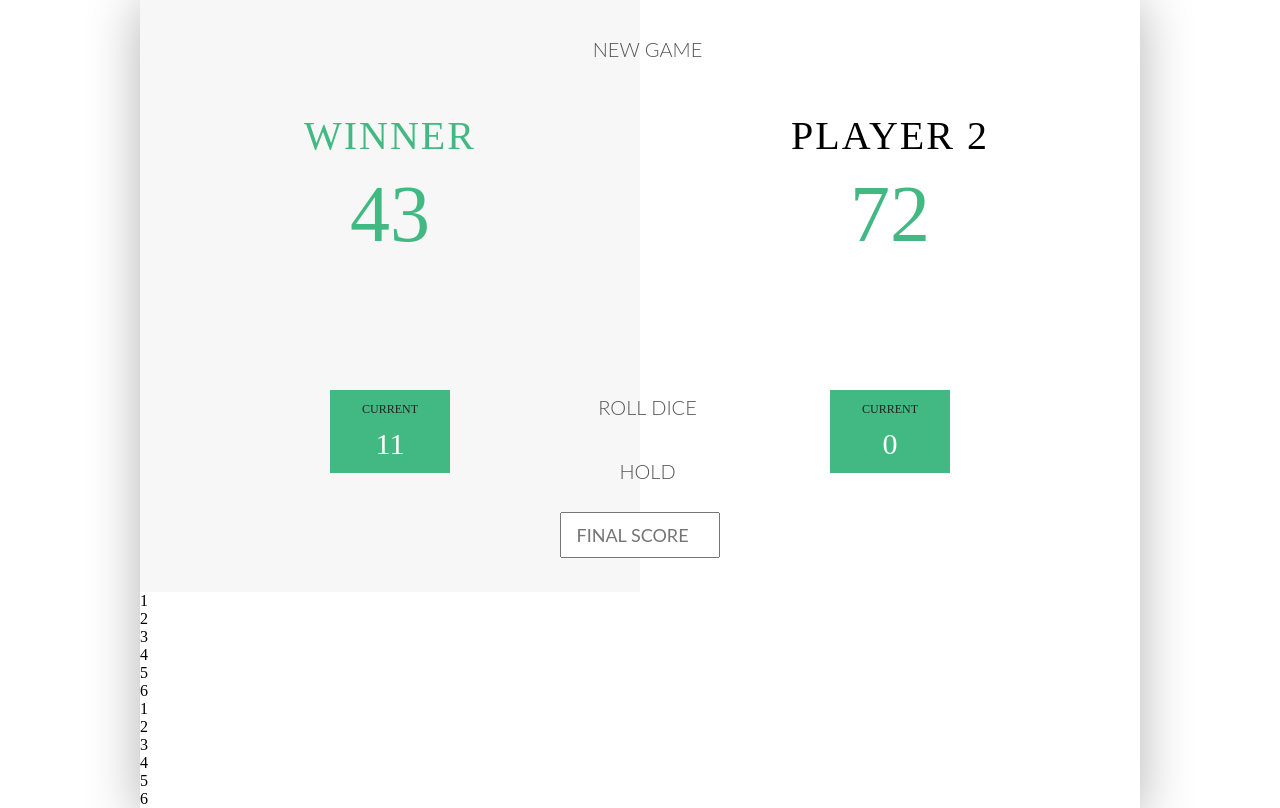
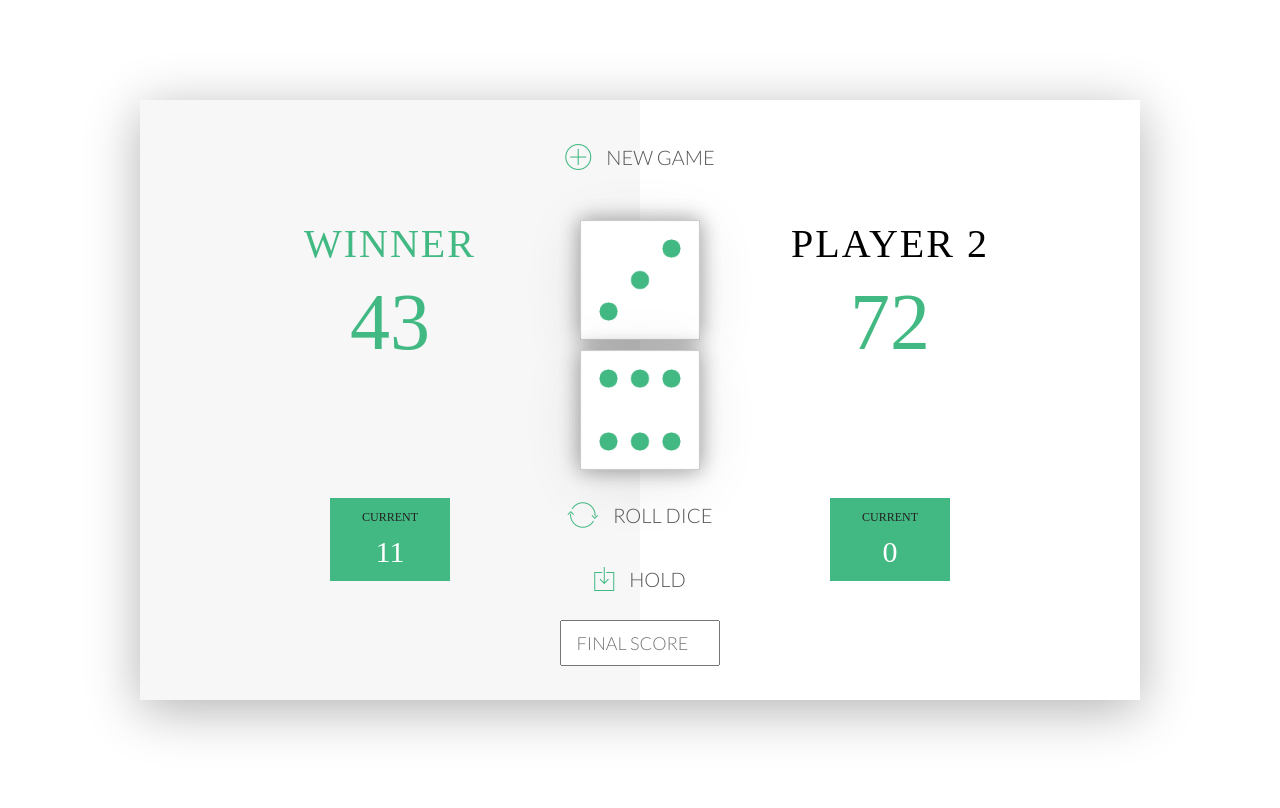
Before and after one commit to Davion3005/Dice-Game, a Vue app: page / in a window 1280 px wide. Built offline with nearby package versions, Linux system fonts and the light colour scheme.

Commit message:
add html template

```diff
--- a/public/index.html
+++ b/public/index.html
@@ -6,6 +6,8 @@
     <meta name="viewport" content="width=device-width,initial-scale=1.0">
     <link rel="icon" href="<%= BASE_URL %>favicon.ico">
     <title><%= htmlWebpackPlugin.options.title %></title>
+    <link href="https://fonts.googleapis.com/css?family=Lato:100,300,600" rel="stylesheet" type="text/css">
+    <link href="http://code.ionicframework.com/ionicons/2.0.1/css/ionicons.min.css" rel="stylesheet" type="text/css">
   </head>
   <body>
     <noscript>
--- a/src/App.vue
+++ b/src/App.vue
@@ -65,7 +65,7 @@ export default {
     }
 
     body {
-        background-image: linear-gradient(rgba(62, 20, 20, 0.4), rgba(62, 20, 20, 0.4)), url(back.jpg);
+        background-image: linear-gradient(rgba(62, 20, 20, 0.4), rgba(62, 20, 20, 0.4)), url(/assets/back.jpg);
         background-size: cover;
         background-position: center;
         font-family: Lato;
@@ -215,4 +215,130 @@ export default {
     }
 
     .final-score:focus { outline: none; }
+    #dice-1 { top: 120px; }
+    #dice-2 { top: 250px; }
+
+    .dice {
+        position: absolute;
+        left: 50%;
+        transform: translateX(-50%);
+        width: 120px;
+        height: 120px;
+        box-shadow: 0px 10px 60px rgba(0, 0, 0, 0.10);
+    }
+    .spinner div {
+        position: absolute;
+        width: 120px;
+        height: 120px;
+        border: 1px solid #ccc;
+        box-shadow: 0 0 20px rgba(0,0,0,0.2);
+        text-align: center;
+        line-height: 120px;
+        font-size: 100px;
+        color: #42b983;
+        font-size: 0;
+        transition: all .3s ease;
+        opacity: 1;
+    }
+
+    .spinner .face1 {
+        -webkit-transform: translateZ(60px);
+        -ms-transform: translateZ(60px);
+        transform: translateZ(60px);
+        background-image: url("assets/dice-1.png");
+        background-position: center;
+        background-size: cover;
+    }
+    .spinner .face2 {
+        -webkit-transform: rotateY(90deg) translateZ(60px);
+        -ms-transform: rotateY(90deg) translateZ(60px);
+        transform: rotateY(90deg) translateZ(60px);
+        background-image: url("assets/dice-2.png");
+        background-position: center;
+        background-size: cover;
+    }
+    .spinner .face3 {
+        -webkit-transform: rotateY(90deg) rotateX(90deg) translateZ(60px);
+        -ms-transform: rotateY(90deg) rotateX(90deg) translateZ(60px);
+        transform: rotateY(90deg) rotateX(90deg) translateZ(60px);
+        background-image: url("assets/dice-3.png");
+        background-position: center;
+        background-size: cover;
+    }
+    .spinner .face4 {
+        -webkit-transform: rotateY(180deg) rotateZ(90deg) translateZ(60px);
+        -ms-transform: rotateY(180deg) rotateZ(90deg) translateZ(60px);
+        transform: rotateY(180deg) rotateZ(90deg) translateZ(60px);
+        background-image: url("assets/dice-4.png");
+        background-position: center;
+        background-size: cover;
+    }
+    .spinner .face5 {
+        -webkit-transform: rotateY(-90deg) rotateZ(90deg) translateZ(60px);
+        -ms-transform: rotateY(-90deg) rotateZ(90deg) translateZ(60px);
+        transform: rotateY(-90deg) rotateZ(90deg) translateZ(60px);
+        background-image: url("assets/dice-5.png");
+        background-position: center;
+        background-size: cover;
+    }
+    .spinner .face6 {
+        -webkit-transform: rotateX(-90deg) translateZ(60px);
+        -ms-transform: rotateX(-90deg) translateZ(60px);
+        transform: rotateX(-90deg) translateZ(60px);
+        background-image: url("assets/dice-6.png");
+        background-position: center;
+        background-size: cover;
+    }
+
+    .spinner {
+        -webkit-transform-style: preserve-3d;
+        -ms-transform-style: preserve-3d;
+        transform-style: preserve-3d;
+        -webkit-transform-origin: 60px 60px 0;
+        -ms-transform-origin: 60px 60px 0;
+        transform-origin: 60px 60px 0;
+        -webkit-transition: all .9s ease;
+        -o-transition: all .9s ease;
+        transition: all .9s ease;
+        -webkit-transform: rotateX(0deg) rotateY(0deg) rotateZ(0deg);
+        -ms-transform: rotateX(0deg) rotateY(0deg) rotateZ(0deg);
+        -o-transform: rotateX(0deg) rotateY(0deg) rotateZ(0deg);
+        transform: rotateX(0deg) rotateY(0deg) rotateZ(0deg);
+    }
+    .spinner.dice-1 {
+        -webkit-transform: rotateX(0deg) rotateY(0deg) rotateZ(0deg);
+        -ms-transform: rotateX(0deg) rotateY(0deg) rotateZ(0deg);
+        -o-transform: rotateX(0deg) rotateY(0deg) rotateZ(0deg);
+        transform: rotateX(0deg) rotateY(0deg) rotateZ(0deg);
+    }
+    .spinner.dice-2 {
+        -webkit-transform: rotateX(0deg) rotateY(-90deg) rotateZ(0deg);
+        -ms-transform: rotateX(0deg) rotateY(-90deg) rotateZ(0deg);
+        -o-transform: rotateX(0deg) rotateY(-90deg) rotateZ(0deg);
+        transform: rotateX(0deg) rotateY(-90deg) rotateZ(0deg);
+    }
+    .spinner.dice-3 {
+        -webkit-transform: rotateX(0deg) rotateY(-90deg) rotateZ(90deg);
+        -ms-transform: rotateX(0deg) rotateY(-90deg) rotateZ(90deg);
+        -o-transform: rotateX(0deg) rotateY(-90deg) rotateZ(90deg);
+        transform: rotateX(0deg) rotateY(-90deg) rotateZ(90deg);
+    }
+    .spinner.dice-4 {
+        -webkit-transform: rotateX(0deg) rotateY(180deg) rotateZ(90deg);
+        -ms-transform: rotateX(0deg) rotateY(180deg) rotateZ(90deg);
+        -o-transform: rotateX(0deg) rotateY(180deg) rotateZ(90deg);
+        transform: rotateX(0deg) rotateY(180deg) rotateZ(90deg);
+    }
+    .spinner.dice-5 {
+        -webkit-transform: rotateX(0deg) rotateY(90deg) rotateZ(0deg);
+        -ms-transform: rotateX(0deg) rotateY(90deg) rotateZ(0deg);
+        -o-transform: rotateX(0deg) rotateY(90deg) rotateZ(0deg);
+        transform: rotateX(0deg) rotateY(90deg) rotateZ(0deg);
+    }
+    .spinner.dice-6 {
+        -webkit-transform: rotateX(90deg) rotateY(90deg) rotateZ(0deg);
+        -ms-transform: rotateX(90deg) rotateY(90deg) rotateZ(0deg);
+        -o-transform: rotateX(90deg) rotateY(90deg) rotateZ(0deg);
+        transform: rotateX(90deg) rotateY(90deg) rotateZ(0deg);
+    }
 </style>
```
